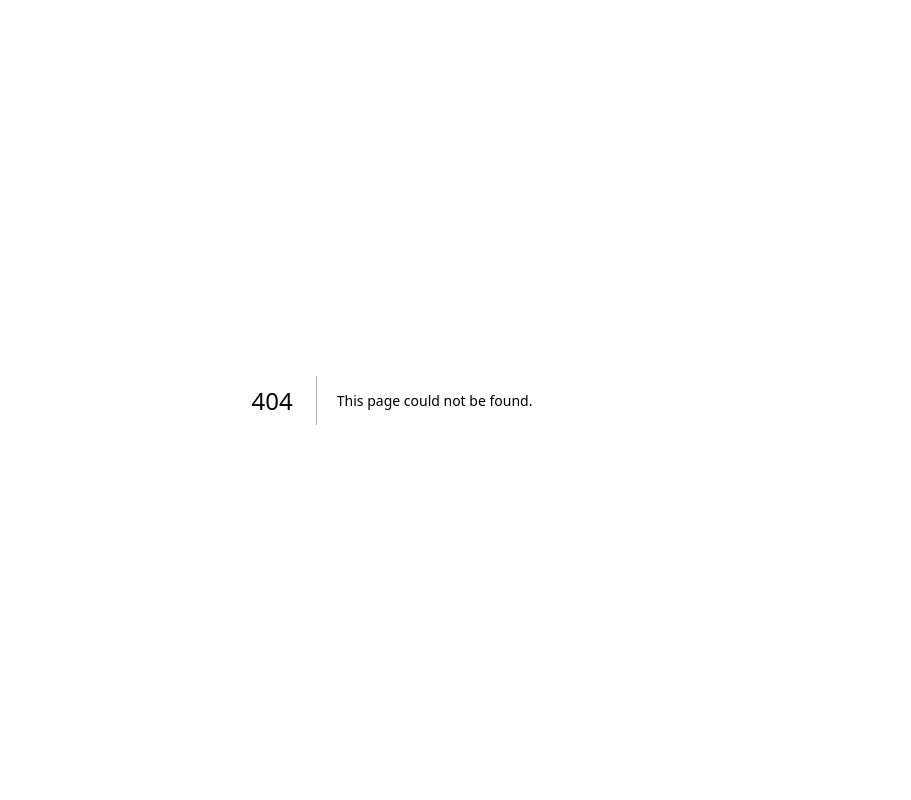
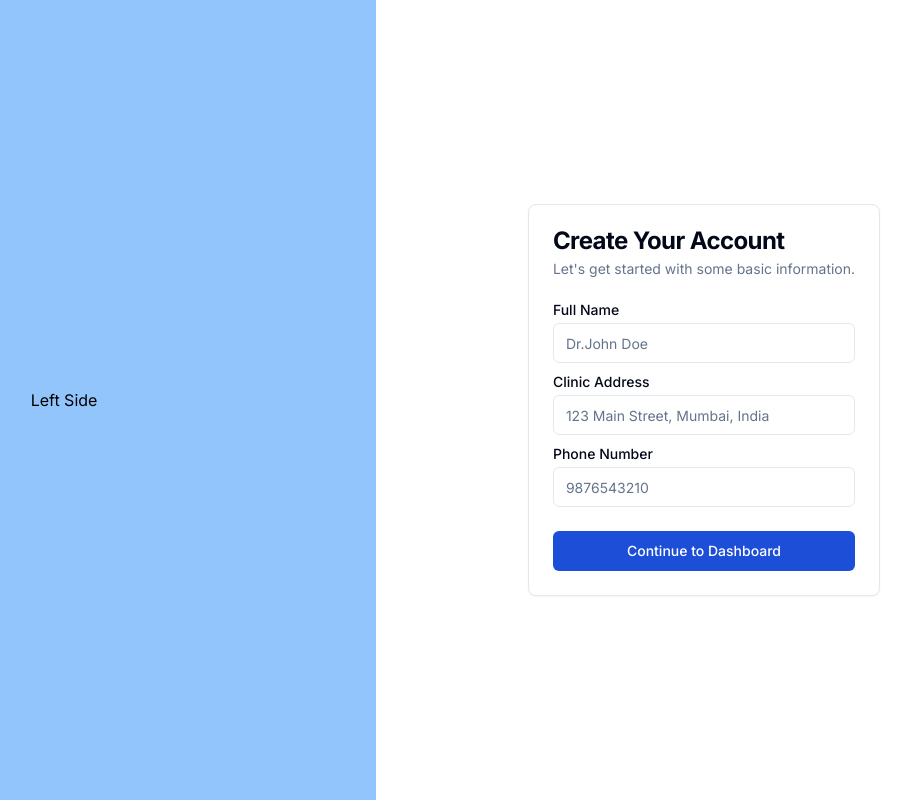
Before and after one commit to rheamane/clinic-check-in-system, a Next.js app: page /doctor/onboard in a window 1280 px wide. Before the commit this address had no page. Shown: the whole page, without its empty margins (248-1159 px from the left). Built offline with nearby package versions, Linux system fonts and the light colour scheme.

Commit message:
added signup/ onboarding pages

```diff
--- /dev/null
+++ b/app/doctor/onboard/page.tsx
@@ -0,0 +1,72 @@
+import { Button } from "@/components/ui/button";
+import {
+  Card,
+  CardContent,
+  CardDescription,
+  CardFooter,
+  CardHeader,
+  CardTitle,
+} from "@/components/ui/card";
+import { Input } from "@/components/ui/input";
+import { Label } from "@/components/ui/label";
+import { LogIn, MonitorCheck } from "lucide-react";
+import React from "react";
+
+const signUpPage = () => {
+  return (
+    <div className="flex h-screen flex-col-reverse md:flex-row">
+      {/* Left Side */}
+      <div className="flex flex-1 items-center justify-center bg-blue-300">
+        Left Side
+      </div>
+      {/* Right Side */}
+      <div className="flex flex-1 items-center justify-center p-4">
+        <Card>
+          <CardHeader>
+            <CardTitle>
+              <div className="flex flex-row items-center font-bold">
+                Create Your Account
+              </div>
+            </CardTitle>
+            <CardDescription>
+              Let&apos;s get started with some basic information.
+            </CardDescription>
+          </CardHeader>
+          <CardContent>
+            <form>
+              <div className="grid w-full items-center gap-3">
+                <div className="flex flex-col space-y-1.5">
+                  <Label>Full Name</Label>
+                  <Input id="name" type="text" placeholder="Dr.John Doe" />
+                </div>
+                <div className="flex flex-col space-y-1.5">
+                  <Label>Clinic Address</Label>
+                  <Input
+                    id="clinic_address"
+                    type="text"
+                    placeholder="123 Main Street, Mumbai, India"
+                  />
+                </div>
+                <div className="flex flex-col space-y-1.5">
+                  <Label>Phone Number</Label>
+                  <Input
+                    id="phone_number"
+                    type="tel"
+                    placeholder="9876543210"
+                  />
+                </div>
+              </div>
+            </form>
+          </CardContent>
+          <CardFooter>
+            <Button className="p flex-1 bg-blue-700 text-white">
+              Continue to Dashboard
+            </Button>
+          </CardFooter>
+        </Card>
+      </div>
+    </div>
+  );
+};
+
+export default signUpPage;
--- a/app/doctor/page.tsx
+++ b/app/doctor/page.tsx
@@ -1,60 +1,24 @@
+"use client";
+import { Button } from "@/components/ui/button";
+import { Loader, Loader2 } from "lucide-react";
+import { useRouter } from "next/navigation";
 import React from "react";
-import {
-  Card,
-  CardContent,
-  CardDescription,
-  CardFooter,
-  CardHeader,
-  CardTitle,
-} from "@/components/ui/card";
-import { Input } from "@/components/ui/input";
-import { Button } from "@/components/ui/button";
-import { Label } from "@/components/ui/label";
-import { UserRound } from "lucide-react";
+import { useEffect } from "react";
 
-const Doctor = () => {
+const DoctorPage = () => {
+  const router = useRouter();
+
+  useEffect(() => {
+    // Step 1: Check if the user is authenticated
+    // Step 2: Redirect the user to the /signup page if they are not authenticated
+    // Step 3: Redirect the user to the /onboard if they have no record in the database
+    // Step 4: Redirect the user to the /dashboard if they have a record in the database
+  }, []);
   return (
     <div className="flex h-screen items-center justify-center">
-      <Card>
-        <CardHeader>
-          <CardTitle>
-            <div className="flex flex-row items-center font-bold">
-              <UserRound className="mr-2 h-6 w-6" />
-              Sign Up / Log In
-            </div>
-          </CardTitle>
-          <CardDescription>Please enter your credentials.</CardDescription>
-        </CardHeader>
-        <CardContent>
-          <form>
-            <div className="grid w-full items-center gap-3">
-              <div className="flex flex-col space-y-1.5">
-                <Label>Email</Label>
-                <Input id="email" type="email" placeholder="Enter your email" />
-              </div>
-              <div className="flex flex-col space-y-1.5">
-                <Label>Password</Label>
-                <Input
-                  id="password"
-                  type="password"
-                  placeholder="Enter your password"
-                />
-              </div>
-            </div>
-          </form>
-          <div className="flex flex-col pt-2 text-center text-xs">
-            <a href="#" className="text-blue-400">
-              Forgot Password?
-            </a>
-          </div>
-        </CardContent>
-        <CardFooter className="flex flex-row gap-2">
-          <Button className="flex-1">Sign up</Button>
-          <Button className="flex-1">Log in</Button>
-        </CardFooter>
-      </Card>
+      <Loader className="h-10 w-10 motion-safe:animate-spin" />
     </div>
   );
 };
 
-export default Doctor;
+export default DoctorPage;
--- /dev/null
+++ b/app/doctor/signup/page.tsx
@@ -0,0 +1,61 @@
+import React from "react";
+import {
+  Card,
+  CardContent,
+  CardDescription,
+  CardFooter,
+  CardHeader,
+  CardTitle,
+} from "@/components/ui/card";
+import { Input } from "@/components/ui/input";
+import { Button } from "@/components/ui/button";
+import { Label } from "@/components/ui/label";
+import { UserRound } from "lucide-react";
+import Link from "next/link";
+
+const Doctor = () => {
+  return (
+    <div className="flex h-screen items-center justify-center">
+      <Card>
+        <CardHeader>
+          <CardTitle>
+            <div className="flex flex-row items-center font-bold">
+              <UserRound className="mr-2 h-6 w-6" />
+              Sign Up / Log In
+            </div>
+          </CardTitle>
+          <CardDescription>Please enter your credentials.</CardDescription>
+        </CardHeader>
+        <CardContent>
+          <form>
+            <div className="grid w-full items-center gap-3">
+              <div className="flex flex-col space-y-1.5">
+                <Label>Email</Label>
+                <Input id="email" type="email" placeholder="Enter your email" />
+              </div>
+              <div className="flex flex-col space-y-1.5">
+                <Label>Password</Label>
+                <Input
+                  id="password"
+                  type="password"
+                  placeholder="Enter your password"
+                />
+              </div>
+            </div>
+          </form>
+          <div className="flex flex-col pt-2 text-center text-xs">
+            <a href="#" className="text-blue-400">
+              Forgot Password?
+            </a>
+          </div>
+        </CardContent>
+        <CardFooter className="flex flex-row gap-2">
+          <Button className="flex-1">Sign up</Button>
+          <Button className="flex-1">Log in</Button>
+        </CardFooter>
+      </Card>
+    </div>
+  );
+};
+
+export default Doctor;
```
Also changed, not shown: 2 other files (tests, documents, lock files or other folders).
